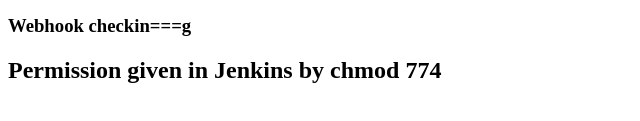
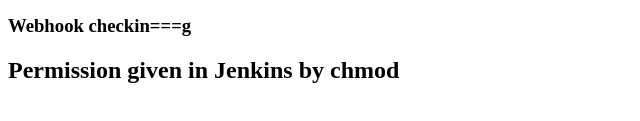
Before and after one commit to Harmanjeet3/VisualStudio, a plain HTML site: page index.html in a window 1280 px wide. Shown: the part 193-314 px from the top of the page, 0-640 px from the left. Drawn offline with Linux system fonts and the light colour scheme.

Commit message:
commit 13

```diff
--- a/index.html
+++ b/index.html
@@ -11,6 +11,6 @@
     <h3>Jenkins</h3>
     <h3>Checking the build </h3>
     <h3> Webhook checkin===g</h3>
-    <h2>Permission given in Jenkins by chmod 774</h2>
+    <h2>Permission given in Jenkins by chmod </h2>
 </body>
 </html>
```
